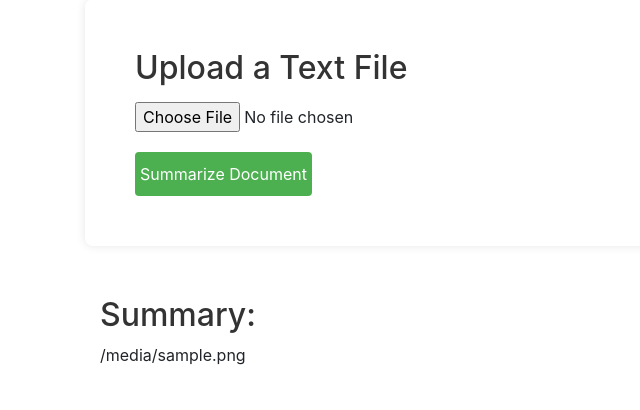
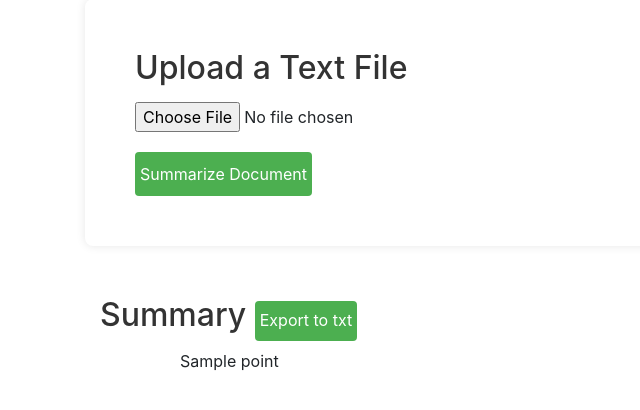
Before and after one commit to AI2Enginex/Text-Summarization-documentationQA-Langchain-Application, a Django app: template templates/document_summarization.html in a window 1280 px wide. Shown: the part 157-567 px from the top of the page, without its empty margins (0-640 px from the left). Run offline with Django 3.2, Linux system fonts and the light colour scheme; the template is opened without the code that fills it: most values are stand-ins (such as "Sample title", 1, 10 or a date in 2020); some libraries are stand-ins or nearby versions.

Commit message:
updated files

```diff
--- a/templates/document_summarization.html
+++ b/templates/document_summarization.html
@@ -1,5 +1,4 @@
-{% extends "index.html" %}
-{% block title %}Document Summary{% endblock %}
+{% extends "index.html" %} {% block title %}Document Summary{% endblock %}
 {% block body %}
 
 <style>
@@ -21,7 +20,7 @@
   }
 
   button {
-        background-color: #4CAF50;
+    background-color: #4caf50;
     color: white;
     border: none;
     padding: 10px 5px;
@@ -36,7 +35,9 @@
   .summary {
     margin-top: 50px;
   }
-
+  .result {
+    padding-left: 80px;
+  }
   .button-container {
     padding-top: 20px;
   }
@@ -62,17 +63,25 @@
   }
 
   @keyframes spin {
-        0% { transform: rotate(0deg); }
-        100% { transform: rotate(360deg); }
+    0% {
+      transform: rotate(0deg);
+    }
+    100% {
+      transform: rotate(360deg);
+    }
   }
 </style>
 
 {% for message in messages %}
-    <div class="alert {% if message.tags == 'success' %}alert-success{% elif message.tags == 'error' %}alert-danger{% elif message.tags == 'warning' %}alert-warning{% endif %} alert-dismissible fade show"
-        role="alert">
+<div
+  class="alert {% if message.tags == 'success' %}alert-success{% elif message.tags == 'error' %}alert-danger{% elif message.tags == 'warning' %}alert-warning{% endif %} alert-dismissible fade show"
+  role="alert"
+>
   <strong>
-            {% if message.tags == 'success' %}Success:{% elif message.tags == 'error' %}Error:{% elif message.tags == 'warning' %}Warning:{% endif %}
-        </strong> {{ message }}
+    {% if message.tags == 'success' %}Success:{% elif message.tags == 'error'
+    %}Error:{% elif message.tags == 'warning' %}Warning:{% endif %}
+  </strong>
+  {{ message }}
   <button type="button" class="close" data-dismiss="alert" aria-label="Close">
     <span aria-hidden="true">&times;</span>
   </button>
@@ -82,11 +91,18 @@
 <div class="container">
   <div class="upload-container container">
     <h2>Upload a Text File</h2>
-        <form id="uploadForm" action="document_summarization" method="POST" enctype="multipart/form-data">
+    <form
+      id="uploadForm"
+      action="document_summarization"
+      method="POST"
+      enctype="multipart/form-data"
+    >
       {% csrf_token %}
-            <input type="file" name="file"/>
+      <input type="file" name="file" />
       <div class="button-container">
-                <button type="submit" onclick="showLoading()">Summarize Document</button>
+        <button type="submit" onclick="showLoading()">
+          Summarize Document
+        </button>
       </div>
     </form>
   </div>
@@ -98,17 +114,36 @@
 
   {% if file_summary %}
   <div class="container summary">
-            <h2>Summary:</h2>
-            <p>{{ file_summary }}</p>
+    <h2>Summary <button onclick="exportSummary()"><span class="export-btn">Export to txt</span></button></h2>
+
+    <div class="result">
+    {% for point in file_summary %}
+    <p>{{ point }}</p>
+    {% endfor %}
+    </div>
   </div>
   {% endif %}
 </div>
 
 <!-- Add JavaScript to show/hide the loading container -->
 <script>
-    document.getElementById("uploadForm").addEventListener("submit", function() {
+  document.getElementById("uploadForm").addEventListener("submit", function () {
     document.getElementById("loadingContainer").style.display = "block";
   });
 </script>
 
+<script>
+  function exportSummary() {
+    const summary = document.querySelector('.result').innerText;
+    const blob = new Blob([summary], { type: 'text/plain' });
+    const url = URL.createObjectURL(blob);
+    const a = document.createElement('a');
+    a.setAttribute('href', url);
+    a.setAttribute('download', '{{ file }}_summary.txt');
+    document.body.appendChild(a);
+    a.click();
+    document.body.removeChild(a);
+  }
+</script>
+
 {% endblock %}
```
Lines whose indentation alone changed are shown as unchanged.
